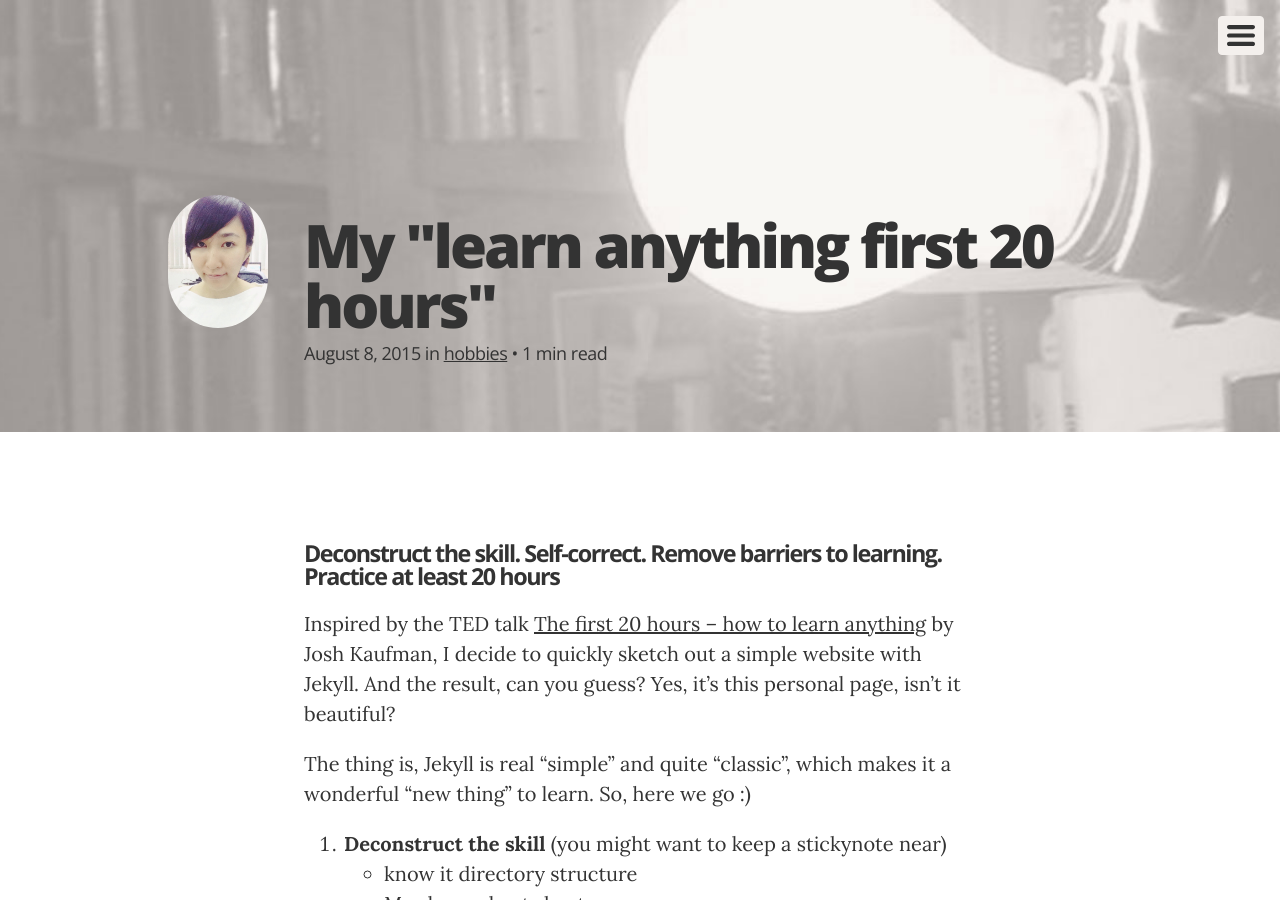
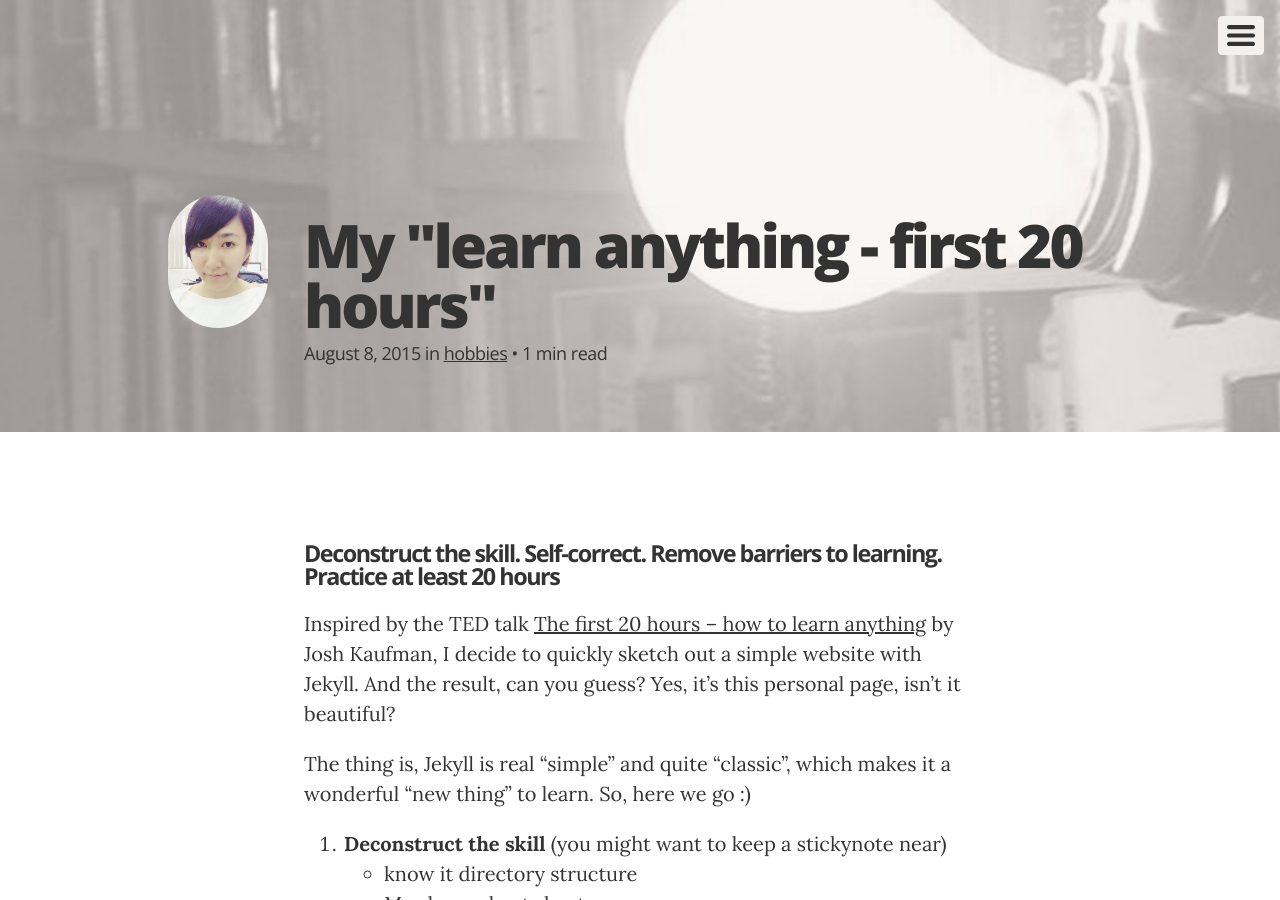
Before and after one commit to dungtn/dungtn.github.io, a Jekyll site: the page built from _posts/2015-08-08-learn-anything-first-20-hours.md, in a window 1280 px wide and 900 px high. Built offline with Jekyll 4.4.1, drawn with Linux system fonts in a browser that asks for light colours; nearby versions of some CDN libraries; comment, search, counter and statistics services are not loaded.

Commit message:
Adjust some content

```diff
--- a/_includes/header.html
+++ b/_includes/header.html
@@ -5,7 +5,7 @@
         <div class="intro-copy">
             <h1>Dung Thai</h1>
             <h2> Computer &#8226 Science &#8226 Math</h2>
-            <p class="description">That's pretty much everything about me. I'm Dung Thai, a research engineer with interest in computer vision, nlp and machine learning. In my spare time, I enjoy solving puzzle, reading book and learning new things</p>
+            <p class="description">That's pretty much everything about me. I'm Dung Thai (bottom-left), a research engineer with interest in computer vision, nlp and machine learning. In my spare time, I enjoy solving puzzle, reading book and learning new things. <i>My parents growth the best coffee in the world!</i></p>
             <div class="social-media-links">
                 <a href="http://github.com/dungtn" class="icon-link" target="_blank">{% include icons/icon-github.html %}</a>
                 <a href="http://twitter.com/thaingocdung" class="icon-link" target="_blank">{% include icons/icon-twitter.html %}</a>
--- a/_posts/2015-08-08-learn-anything-first-20-hours.md
+++ b/_posts/2015-08-08-learn-anything-first-20-hours.md
@@ -1,6 +1,6 @@
 ---
 layout: blogpost
-title: My "learn anything first 20 hours"
+title: My "learn anything - first 20 hours"
 imgclass: lightbulb
 categories: hobbies
 ---
```
